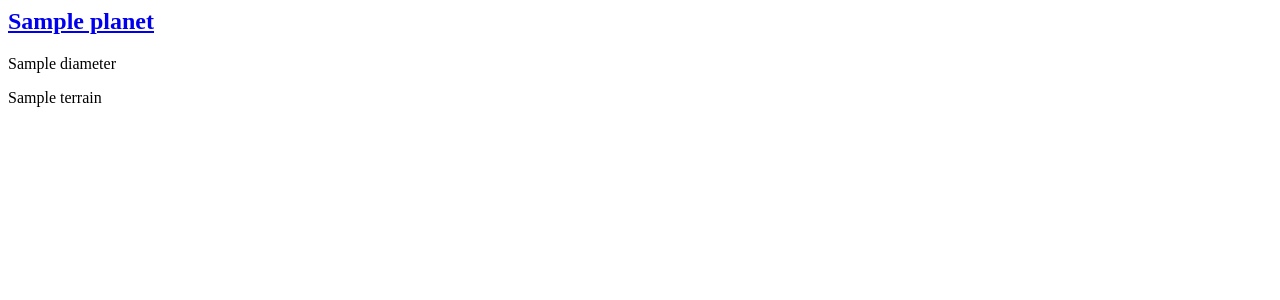
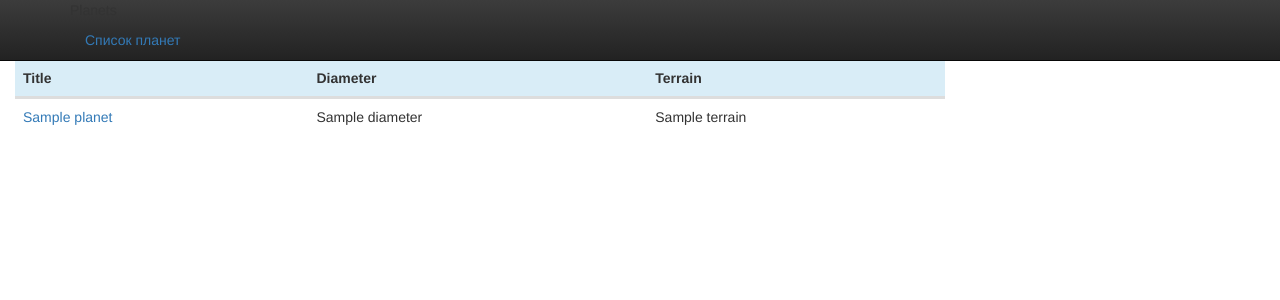
Before and after one commit to Gigozzo/planets-list, a Django app: template planetslist/planets/templates/planets/planet_list.html in a window 1280 px wide. Shown: the top 300 px of the page. Run offline with Django 3.2, Linux system fonts and the light colour scheme; the template is opened without the code that fills it: most values are stand-ins (such as "Sample title", 1, 10 or a date in 2020); parts of the project's set-up code (start-up, migrations or seed data) failed here and were passed over; some libraries are stand-ins or nearby versions.

Commit message:
Create table

```diff
--- /dev/null
+++ b/planetslist/planets/templates/planets/base.html
@@ -0,0 +1,59 @@
+<!DOCTYPE html>
+<html lang="ru">
+    <head>
+        <meta charset="utf-8" />
+        <title>Planets</title>
+        <!--<link href="{{STATIC_URL}}css/bootstrap.min.css" rel="stylesheet">-->
+        <link href="https://maxcdn.bootstrapcdn.com/bootstrap/3.3.4/css/bootstrap.min.css" rel="stylesheet">
+        <link href="https://maxcdn.bootstrapcdn.com/bootstrap/3.3.4/css/bootstrap-theme.min.css" rel="stylesheet">
+        <style>
+            body {
+                padding-top: 60px; /* 60px to make the container go all the way to the bottom of the topbar */
+            }
+        </style>
+        <!--<link href="{{STATIC_URL}}bootstrap/css/bootstrap-responsive.css" rel="stylesheet">-->
+        <!--[if lt IE 9]>
+        <script src="http://html5shim.googlecode.com/svn/trunk/html5.js"></script>
+        <![endif]-->
+        <!--<script src="{{STATIC_URL}}js/bootstrap.min.js" type="text/javascript"></script>-->
+        <script src="https://maxcdn.bootstrapcdn.com/bootstrap/3.3.4/js/bootstrap.min.js" type="text/javascript"></script>
+        {% block extrahead %}
+        {% endblock %}
+        <script type="text/javascript">
+        $(function(){
+        {% block jquery %}
+        {% endblock %}
+        });
+        </script>
+    </head>
+<body>
+
+<div class="navbar navbar-inverse navbar-fixed-top">
+    <div class="navbar-inner">
+        <div class="container">
+            <div class="brand">Planets</div>
+            <ul class="nav">
+                <li><a href="{% url 'list' %}" class="">Список планет</a></li>
+            </ul>
+        </div>
+    </div>
+
+</div>
+
+		<div class="col-xs-12 col-sm-9">
+          <table id="planets-table" class="table">
+            <thead>
+              <tr class="info">
+                <th>Title</th>
+                <th>Diameter</th>
+                <th>Terrain</th>
+              </tr>
+            </thead>
+	          <tbody class="container">
+	            {% block content %}Empty page{% endblock %}
+	          </tbody>
+          </table>
+        </div>
+
+</body>
+</html>
--- a/planetslist/planets/templates/planets/planet_detail.html
+++ b/planetslist/planets/templates/planets/planet_detail.html
@@ -1,3 +1,5 @@
+{% extends 'planets/base.html' %}
+
 {% block content %}
     <h2>{{ planet.title }}</h2>
     <p>{{ planet.diameter }}</p>
--- a/planetslist/planets/templates/planets/planet_list.html
+++ b/planetslist/planets/templates/planets/planet_list.html
@@ -1,8 +1,12 @@
+{% extends 'planets/base.html' %}
+
 {% block content %}
     {% for planet in object_list %}
-        <h2><a href="{{ planet.get_absolute_url }}">{{ planet.title }}</a></h2>
-        <p>{{ planet.diameter }}</p>
-        <p>{{ planet.terrain }}</p>
+		<tr>
+            <td><a href="{{ planet.get_absolute_url }}">{{ planet.title }}</a></td>
+            <td>{{ planet.diameter }}</td>
+            <td>{{ planet.terrain }}</td>
+		</tr>
     {% empty %}
     <p>Нет постов</p>
     {% endfor %}
```
